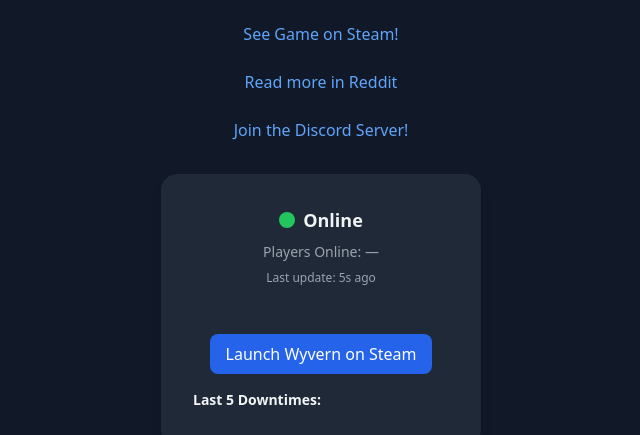
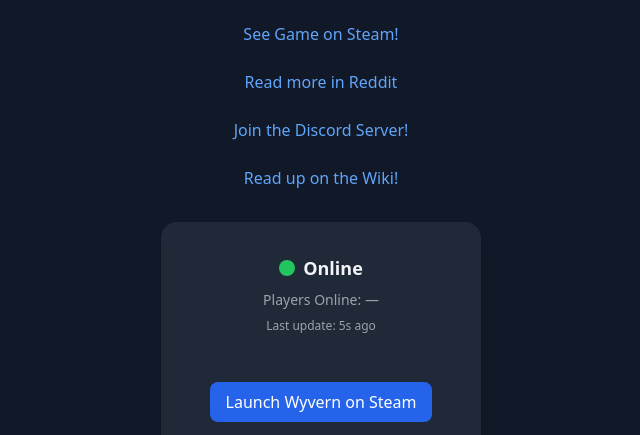
Before and after one commit to go2max/wyvern-2d-server-status, a plain HTML site: page index.html in a window 1280 px wide. Shown: the part 346-781 px from the top of the page, without its empty margins (319-959 px from the left). Drawn offline with nearby package versions, Linux system fonts and the light colour scheme.

Commit message:
added wiki link

```diff
--- a/index.html
+++ b/index.html
@@ -45,6 +45,9 @@
         <br><br>
         <a href="https://discord.com/invite/c2BcUu2" target="_blank" class="text-blue-400 hover:underline">Join the
             Discord Server!</a>
+        <br><br>
+        <a href="https://wiki.wyvernsource.com/index.php/Main_Page" target="_blank"
+            class="text-blue-400 hover:underline">Read up on the Wiki!</a>
     </header>
 
     <main class="bg-gray-800 rounded-2xl shadow-lg p-8 text-center w-80 mb-8">
```
